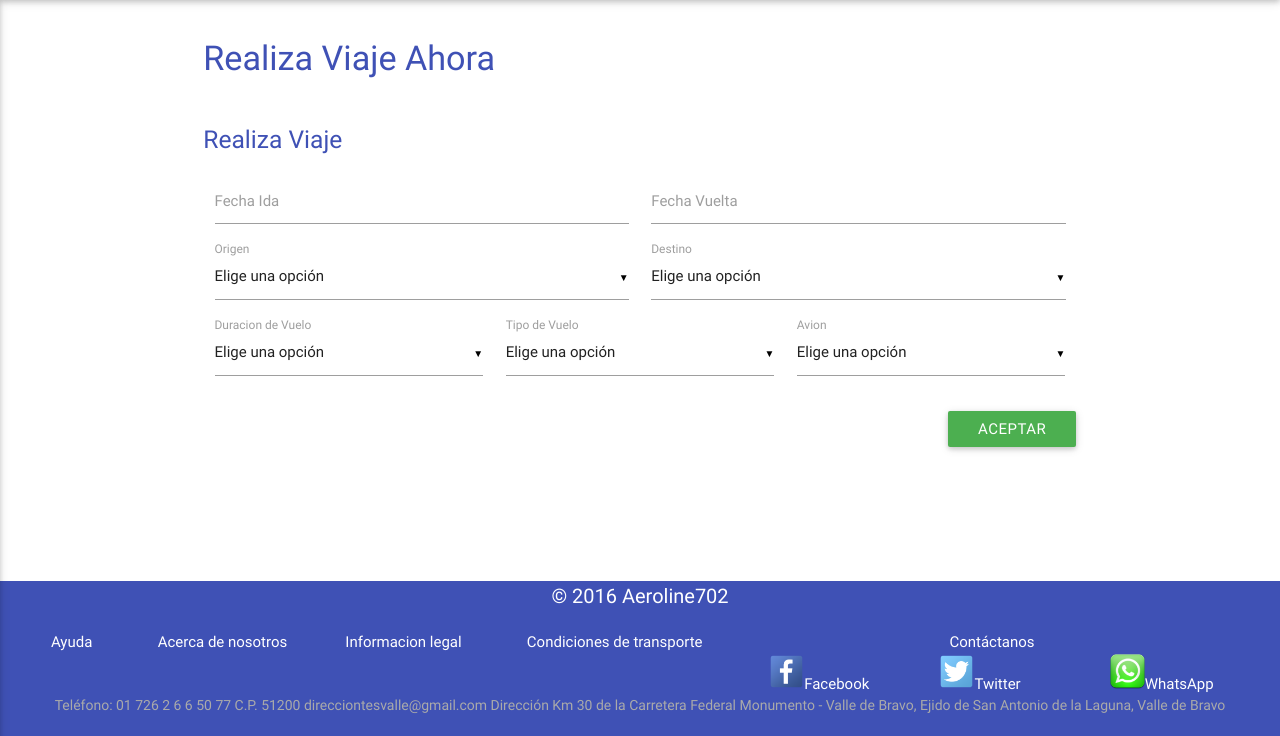
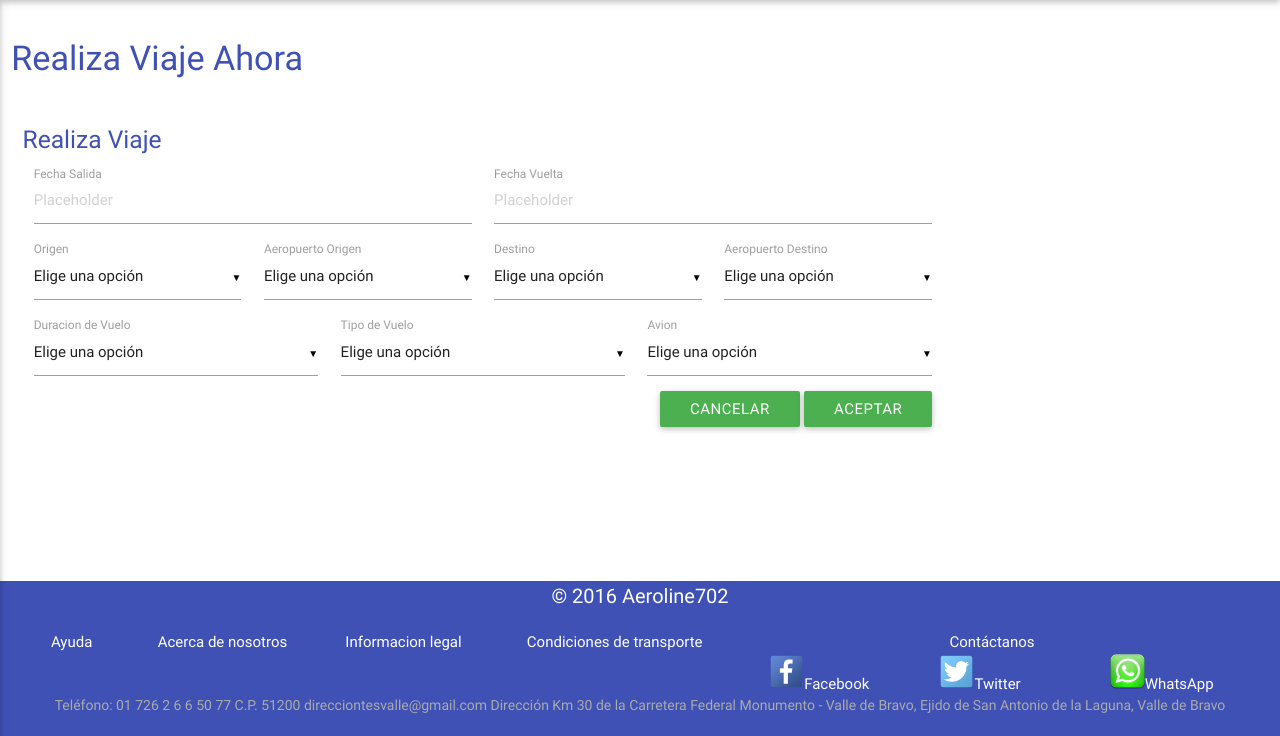
Before and after one commit to AlfredoNolasco/ABP702, a PHP site: page /views/Destinos in a window 1280 px wide. Shown: the part 64-800 px from the top of the page. Run offline with PHP 8.4, Linux system fonts and the light colour scheme; grey boxes are pictures that could not be loaded.

Commit message:
modificacion de destinos

```diff
--- a/views/Destinos/index.php
+++ b/views/Destinos/index.php
@@ -3,7 +3,7 @@
 ?>
     <main>
 
-    <div class="container row">
+    <div class="row">
     <div class="col l12 m12 s12">
     <form id="formulario">
     <br>
@@ -11,20 +11,20 @@
     <br>
     <!-- Primer formulario -->
     <div class="row">
-      <div class="col l12">
+      <div class="col l9">
       <h5 class="indigo-text">Realiza Viaje</h5>
       <div class="input-field col l6 m6 s12">
-              <input type="text" name="fechai" class="campofechai" size="12" class="validate" data-error=".error_fechai">
-              <label>Fecha Ida</label>
+              <input placeholder="Placeholder" type="text" name="fechai" class="campofechai" size="12" class="validate" data-error=".error_fechai">
+              <label>Fecha Salida</label>
               <div class="red-text error_fechai"></div>
           </div>
           <div class="input-field col l6 m6 s12">
-              <input type="text" name="fechav" class="campofechav" size="12" class="validate" data-error=".error_fechav">
+              <input placeholder="Placeholder" type="text" name="fechav" class="campofechav" size="12" class="validate" data-error=".error_fechav">
               <label>Fecha Vuelta</label>
                <div class="red-text error_fechav"></div>
           </div>
 
-          <div class="input-field col l6 m6 s12">
+          <div class="input-field col l3 m3 s12">
             <select id="origen" name="origen" class="validate" data-error=".error_origen">
               <option value="" disabled selected>Elige una opción</option>
               <option value="1">CDMX</option>
@@ -49,7 +49,19 @@
             <label>Origen</label>
             <div class="red-text error_origen"></div>
           </div>
-          <div class="input-field col l6 m6 s12">
+          <div class="input-field col l3 m3 s12">
+            <select id="origenaeros" name="origenaeros" class="validate" data-error=".error_origenaeros">
+              <option value="" disabled selected>Elige una opción</option>
+              <option value="1">Aeropuerto 1</option>
+              <option value="2">Aeropuerto 2</option>
+              <option value="3">Aeropuerto 3</option>
+              <option value="4">Aeropuerto 4</option>
+              <option value="5">Aeropuerto 5</option>
+            </select>
+            <label>Aeropuerto Origen</label>
+            <div class="red-text error_origenaeros"></div>
+          </div>
+          <div class="input-field col l3 m3 s12">
             <select id="destino" name="destino" class="validate" data-error=".error_destino">
               <option value="" disabled selected>Elige una opción</option>
               <option value="1">CDMX</option>
@@ -74,7 +86,18 @@
             <label>Destino</label>
             <div class="red-text error_destino"></div>
           </div>
-
+          <div class="input-field col l3 m3 s12">
+            <select id="destinoaerod" name="destinoaerod" class="validate" data-error=".error_destinoaerod">
+              <option value="" disabled selected>Elige una opción</option>
+              <option value="1">Aeropuerto 1</option>
+              <option value="2">Aeropuerto 2</option>
+              <option value="3">Aeropuerto 3</option>
+              <option value="4">Aeropuerto 4</option>
+              <option value="5">Aeropuerto 5</option>
+            </select>
+            <label>Aeropuerto Destino</label>
+            <div class="red-text error_destinoaerod"></div>
+          </div>
 
             <div class="input-field col l4 m6 s12">
             <select id="tiempo" name="tiempo" class="validate" data-error=".error_tiempo">
@@ -108,12 +131,17 @@
             <label>Avion</label>
               <div class="red-text error_avion"></div>
           </div>
+          <div class="botones_formulario col l12" align="right">
+            <a  class="waves-effect waves-light hover_rojo btn" onclick="limpiarFormulario()">Cancelar</a>
+          <a href=""></a>
+           <a class="waves-effect waves-light hover_verde btn" id="btn_realizar">Aceptar</a>
+          </div>
 
       </div>
     </div>
 
 
-        <a class="waves-effect waves-light hover_verde btn right" id="btn_realizar">Aceptar</a>
+
 
     </div>
     <br><br>
@@ -123,11 +151,17 @@
 
 </main>
 <script type="text/javascript">
+  function limpiarFormulario() {
+       document.getElementById("formulario").reset();
+    }
   $(document).ready(function() {
     $(".button-collapse").sideNav();
       $(".campofechai").calendarioDW();
       $(".campofechav").calendarioDW();
       $('select').material_select();
+      $("#cancelar").click(function(event){
+
+        });
         $("#btn_realizar").click(function(event){
           $("#formulario").submit();
         });
@@ -136,6 +170,8 @@
         rules:{
           origen:"required",
           destino:"required",
+          origenaeros:"required",
+          destinoaerod:"required",
           fechai:"required",
           fechav:"required",
           tipo_vuelo:"required",
@@ -145,6 +181,8 @@
         messages:{
           origen:"Elige Origen",
           destino:"Elige Destino",
+          origenaeros:"Elige Aeropuerto Origen",
+          destinoaerod:"Elige Aeropuerto Destino",
           fechai:"Elige fecha Ida",
           fechav:"Elige fecha Vuelta",
           tipo_vuelo:"Elige Tipo De Vuelo",
```
